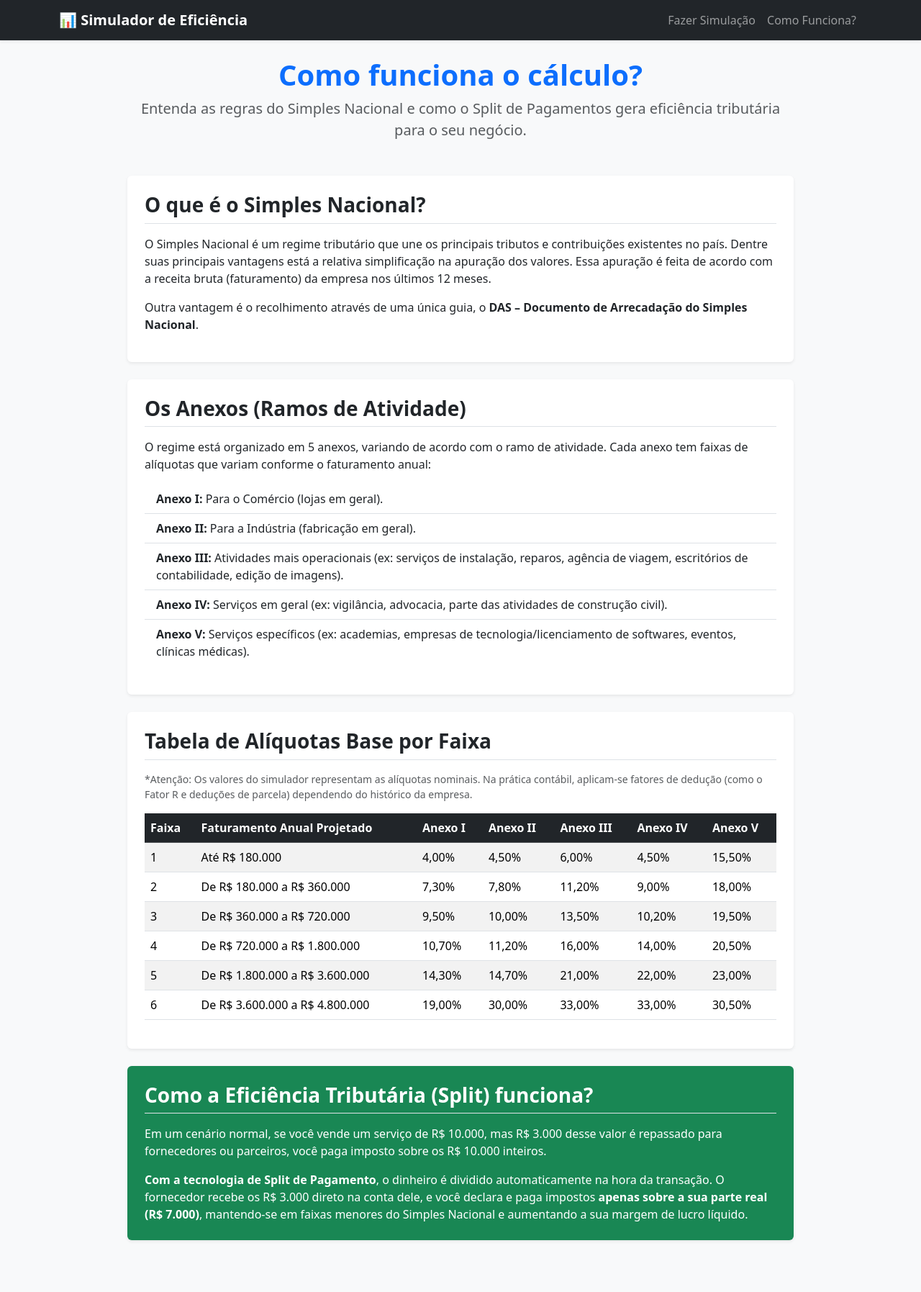
After one commit to AppMotoristaPro/simulador-eficiencia, a Flask app: page /regras in a window 1280 px wide. The commit adds this page. Shown: the whole page at 72% size. Run offline with Flask 3, Linux system fonts and the light colour scheme.

Commit message:
Adiciona pagina de regras e menu de navegacao

```diff
--- a/app/__init__.py
+++ b/app/__init__.py
@@ -9,15 +9,15 @@ def create_app():
     # Configurações de segurança e banco de dados
     app.config['SECRET_KEY'] = os.environ.get('SECRET_KEY', 'chave-super-secreta-simulador')
 
-    # Puxa a URL do banco Neon configurada no Render. Se não achar (rodando local), cria um SQLite temporário.
+    # Puxa a URL do banco Neon configurada no Render. Se não achar, cria um SQLite local.
     app.config['SQLALCHEMY_DATABASE_URI'] = os.environ.get('DATABASE_URL', 'sqlite:///local_dev.db')
     app.config['SQLALCHEMY_TRACK_MODIFICATIONS'] = False
 
     # Inicializa as extensões com o app
     db.init_app(app)
 
-    # Registra os Blueprints (Rotas)
-    app.register_blueprint(simulador_bp, url_prefix='/simulador')
+    # AQUI FOI A MUDANÇA: O simulador agora abre direto na URL principal
+    app.register_blueprint(simulador_bp, url_prefix='/')
 
     # Cria as tabelas no banco de dados se elas não existirem
     with app.app_context():
--- a/app/rotas/simulador_bp.py
+++ b/app/rotas/simulador_bp.py
@@ -1,12 +1,18 @@
 from flask import Blueprint, render_template, request, jsonify
 from app.services.tributacao_service import TributacaoService
 
+# Cria o Blueprint do simulador
 simulador_bp = Blueprint('simulador', __name__)
 
 @simulador_bp.route('/', methods=['GET'])
 def index():
-    # Rota que vai renderizar a página com o formulário para o usuário preencher
+    # Renderiza a página principal com o formulário
     return render_template('simulador/novo.html')
+
+@simulador_bp.route('/regras', methods=['GET'])
+def regras():
+    # Renderiza a página explicativa do Simples Nacional e Split
+    return render_template('simulador/regras.html')
 
 @simulador_bp.route('/calcular', methods=['POST'])
 def calcular():
--- a/app/templates/base.html
+++ b/app/templates/base.html
@@ -10,7 +10,22 @@
 <body class="bg-light">
     <nav class="navbar navbar-expand-lg navbar-dark bg-dark mb-4 shadow-sm">
         <div class="container">
-            <a class="navbar-brand fw-bold" href="#">📊 Simulador de Eficiência</a>
+            <a class="navbar-brand fw-bold" href="{{ url_for('simulador.index') }}">📊 Simulador de Eficiência</a>
+
+            <button class="navbar-toggler" type="button" data-bs-toggle="collapse" data-bs-target="#navbarNav" aria-controls="navbarNav" aria-expanded="false" aria-label="Toggle navigation">
+                <span class="navbar-toggler-icon"></span>
+            </button>
+
+            <div class="collapse navbar-collapse" id="navbarNav">
+                <ul class="navbar-nav ms-auto">
+                    <li class="nav-item">
+                        <a class="nav-link" href="{{ url_for('simulador.index') }}">Fazer Simulação</a>
+                    </li>
+                    <li class="nav-item">
+                        <a class="nav-link" href="{{ url_for('simulador.regras') }}">Como Funciona?</a>
+                    </li>
+                </ul>
+            </div>
         </div>
     </nav>
 
--- /dev/null
+++ b/app/templates/simulador/regras.html
@@ -0,0 +1,75 @@
+{% extends 'base.html' %}
+
+{% block content %}
+<div class="row justify-content-center">
+    <div class="col-lg-10 mb-5">
+
+        <div class="text-center mb-5">
+            <h1 class="fw-bold text-primary">Como funciona o cálculo?</h1>
+            <p class="lead text-muted">Entenda as regras do Simples Nacional e como o Split de Pagamentos gera eficiência tributária para o seu negócio.</p>
+        </div>
+
+        <div class="card shadow-sm border-0 mb-4">
+            <div class="card-body p-4">
+                <h3 class="fw-bold mb-3 border-bottom pb-2">O que é o Simples Nacional?</h3>
+                <p>O Simples Nacional é um regime tributário que une os principais tributos e contribuições existentes no país. Dentre suas principais vantagens está a relativa simplificação na apuração dos valores. Essa apuração é feita de acordo com a receita bruta (faturamento) da empresa nos últimos 12 meses.</p>
+                <p>Outra vantagem é o recolhimento através de uma única guia, o <strong>DAS – Documento de Arrecadação do Simples Nacional</strong>.</p>
+            </div>
+        </div>
+
+        <div class="card shadow-sm border-0 mb-4">
+            <div class="card-body p-4">
+                <h3 class="fw-bold mb-3 border-bottom pb-2">Os Anexos (Ramos de Atividade)</h3>
+                <p>O regime está organizado em 5 anexos, variando de acordo com o ramo de atividade. Cada anexo tem faixas de alíquotas que variam conforme o faturamento anual:</p>
+                <ul class="list-group list-group-flush mb-3">
+                    <li class="list-group-item"><strong>Anexo I:</strong> Para o Comércio (lojas em geral).</li>
+                    <li class="list-group-item"><strong>Anexo II:</strong> Para a Indústria (fabricação em geral).</li>
+                    <li class="list-group-item"><strong>Anexo III:</strong> Atividades mais operacionais (ex: serviços de instalação, reparos, agência de viagem, escritórios de contabilidade, edição de imagens).</li>
+                    <li class="list-group-item"><strong>Anexo IV:</strong> Serviços em geral (ex: vigilância, advocacia, parte das atividades de construção civil).</li>
+                    <li class="list-group-item"><strong>Anexo V:</strong> Serviços específicos (ex: academias, empresas de tecnologia/licenciamento de softwares, eventos, clínicas médicas).</li>
+                </ul>
+            </div>
+        </div>
+
+        <div class="card shadow-sm border-0 mb-4">
+            <div class="card-body p-4">
+                <h3 class="fw-bold mb-3 border-bottom pb-2">Tabela de Alíquotas Base por Faixa</h3>
+                <p class="small text-muted mb-3">*Atenção: Os valores do simulador representam as alíquotas nominais. Na prática contábil, aplicam-se fatores de dedução (como o Fator R e deduções de parcela) dependendo do histórico da empresa.</p>
+
+                <div class="table-responsive">
+                    <table class="table table-striped table-hover align-middle">
+                        <thead class="table-dark">
+                            <tr>
+                                <th>Faixa</th>
+                                <th>Faturamento Anual Projetado</th>
+                                <th>Anexo I</th>
+                                <th>Anexo II</th>
+                                <th>Anexo III</th>
+                                <th>Anexo IV</th>
+                                <th>Anexo V</th>
+                            </tr>
+                        </thead>
+                        <tbody>
+                            <tr><td>1</td><td>Até R$ 180.000</td><td>4,00%</td><td>4,50%</td><td>6,00%</td><td>4,50%</td><td>15,50%</td></tr>
+                            <tr><td>2</td><td>De R$ 180.000 a R$ 360.000</td><td>7,30%</td><td>7,80%</td><td>11,20%</td><td>9,00%</td><td>18,00%</td></tr>
+                            <tr><td>3</td><td>De R$ 360.000 a R$ 720.000</td><td>9,50%</td><td>10,00%</td><td>13,50%</td><td>10,20%</td><td>19,50%</td></tr>
+                            <tr><td>4</td><td>De R$ 720.000 a R$ 1.800.000</td><td>10,70%</td><td>11,20%</td><td>16,00%</td><td>14,00%</td><td>20,50%</td></tr>
+                            <tr><td>5</td><td>De R$ 1.800.000 a R$ 3.600.000</td><td>14,30%</td><td>14,70%</td><td>21,00%</td><td>22,00%</td><td>23,00%</td></tr>
+                            <tr><td>6</td><td>De R$ 3.600.000 a R$ 4.800.000</td><td>19,00%</td><td>30,00%</td><td>33,00%</td><td>33,00%</td><td>30,50%</td></tr>
+                        </tbody>
+                    </table>
+                </div>
+            </div>
+        </div>
+
+        <div class="card bg-success text-white shadow-sm border-0 mb-4">
+            <div class="card-body p-4">
+                <h3 class="fw-bold mb-3 border-bottom pb-2">Como a Eficiência Tributária (Split) funciona?</h3>
+                <p>Em um cenário normal, se você vende um serviço de R$ 10.000, mas R$ 3.000 desse valor é repassado para fornecedores ou parceiros, você paga imposto sobre os R$ 10.000 inteiros.</p>
+                <p class="mb-0"><strong>Com a tecnologia de Split de Pagamento</strong>, o dinheiro é dividido automaticamente na hora da transação. O fornecedor recebe os R$ 3.000 direto na conta dele, e você declara e paga impostos <strong>apenas sobre a sua parte real (R$ 7.000)</strong>, mantendo-se em faixas menores do Simples Nacional e aumentando a sua margem de lucro líquido.</p>
+            </div>
+        </div>
+
+    </div>
+</div>
+{% endblock %}
```
